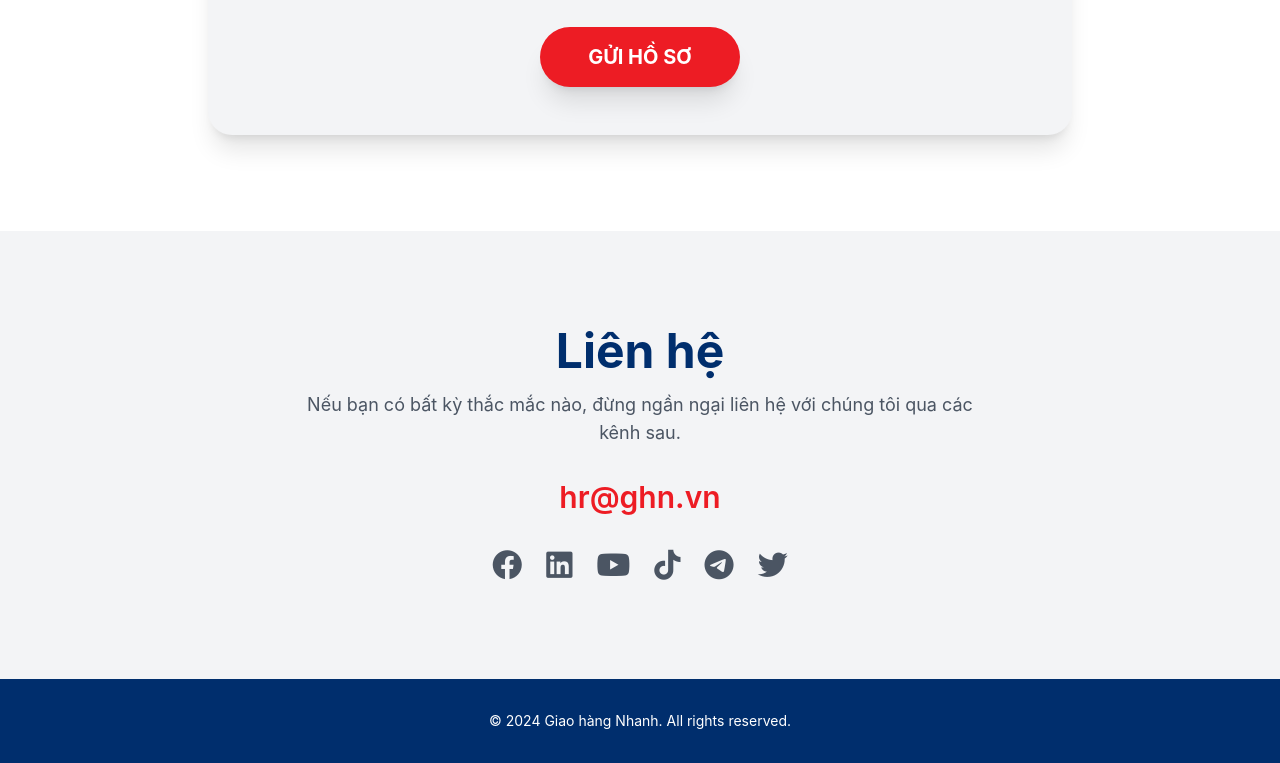
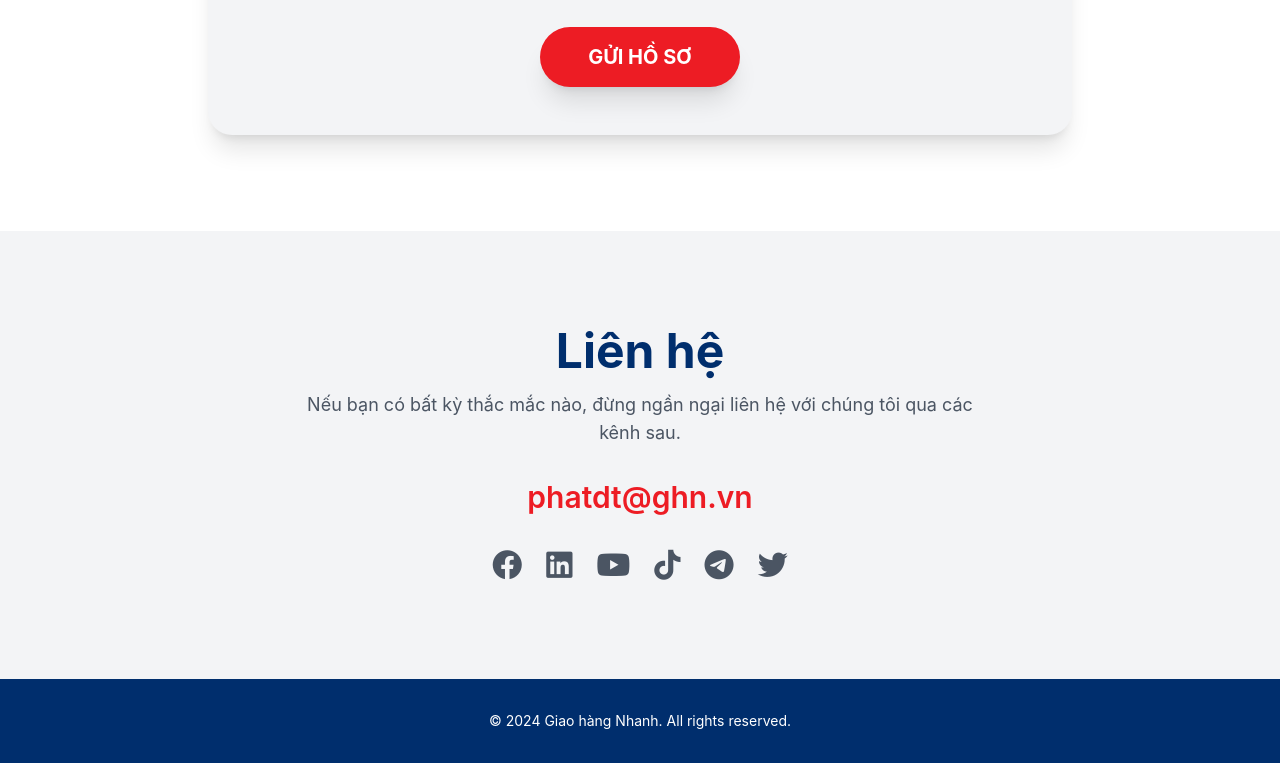
Before and after one commit to phatdt-lgtm/tuyendung, a plain HTML site: page index.html in a window 1280 px wide. Shown: the part 2193-2956 px from the top of the page. Drawn offline with nearby package versions, Linux system fonts and the light colour scheme.

Commit message:
Update index.html

```diff
--- a/index.html
+++ b/index.html
@@ -255,7 +255,7 @@
                     Nếu bạn có bất kỳ thắc mắc nào, đừng ngần ngại liên hệ với chúng tôi qua các kênh sau.
                 </p>
                 <a href="mailto:phatdt@ghn.vn" class="text-2xl md:text-3xl text-ghn-red font-semibold hover:underline transition-colors duration-300">
-                    hr@ghn.vn
+                    phatdt@ghn.vn
                 </a>
                 <div class="flex justify-center space-x-6 mt-8">
                     <!-- Các icon mạng xã hội -->
```
